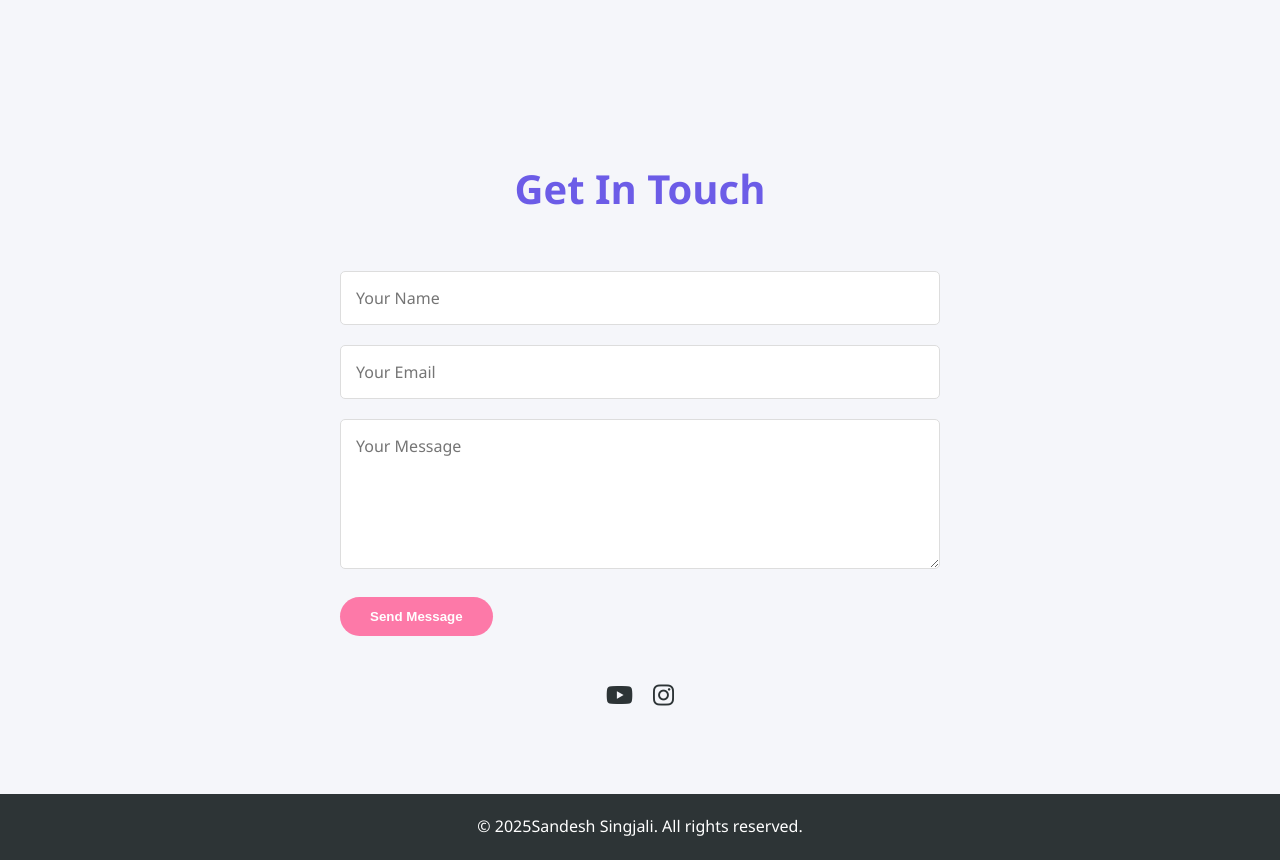
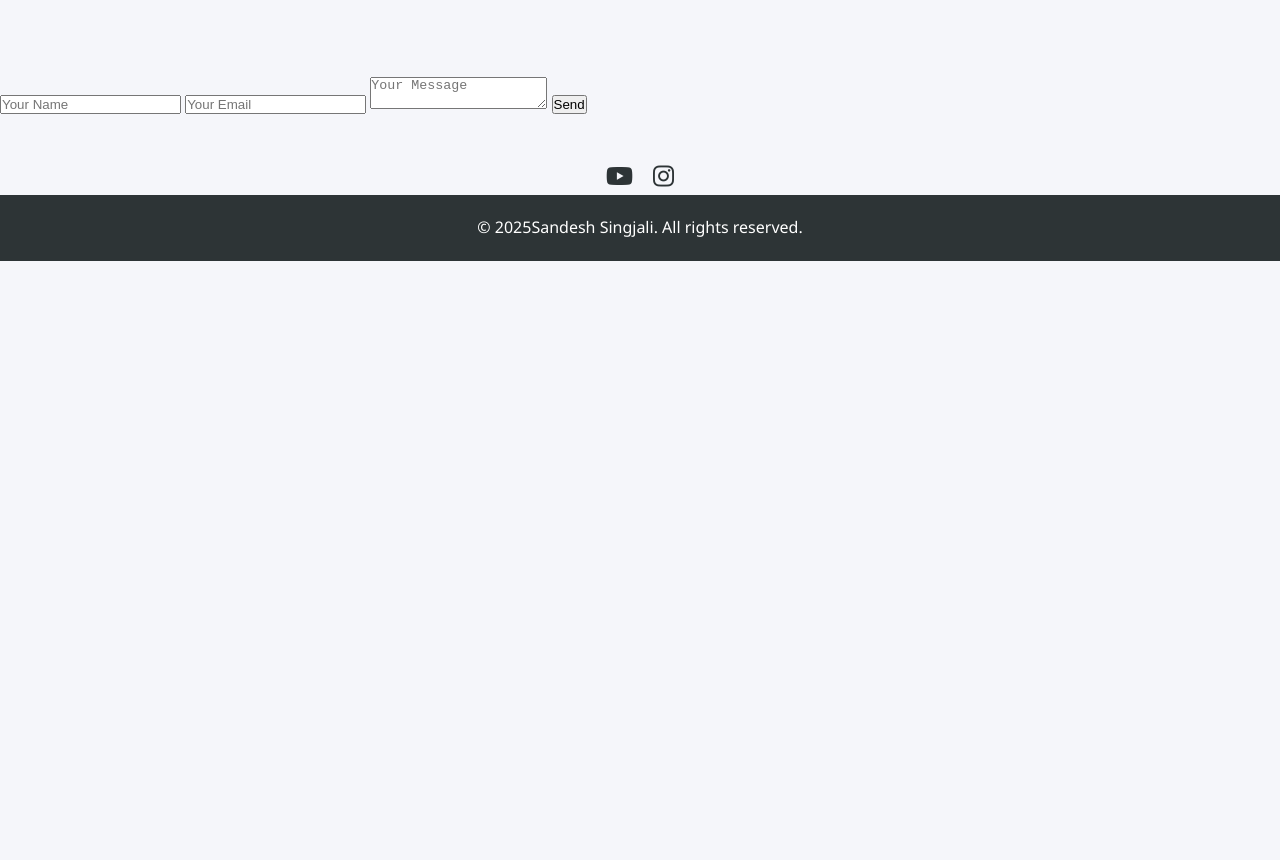
Before and after one commit to sndxyt/home, a plain HTML site: page index.html in a window 1280 px wide. Shown: the part 1297-2157 px from the top of the page. After the commit the page ends 1558 px from the top, so only its background shows below. Drawn offline with Linux system fonts and the light colour scheme.

Commit message:
Update index.html

```diff
--- a/index.html
+++ b/index.html
@@ -53,21 +53,13 @@
             </div>
         </section>
 
-        <section id="contact" class="section">
-            <div class="container">
-                <h2>Get In Touch</h2>
-                <form id="contact-form">
-                    <div class="form-group">
-                        <input type="text" id="name" placeholder="Your Name" required>
-                    </div>
-                    <div class="form-group">
-                        <input type="email" id="email" placeholder="Your Email" required>
-                    </div>
-                    <div class="form-group">
-                        <textarea id="message" placeholder="Your Message" required></textarea>
-                    </div>
-                    <button type="submit" class="btn">Send Message</button>
-                </form>
+        <form action="https://formsubmit.co/sndxyt@email.com" method="POST">
+    <input type="hidden" name="_next" value="https://yourwebsite.com/thank-you.html">
+    <input type="text" name="name" placeholder="Your Name" required>
+    <input type="email" name="email" placeholder="Your Email" required>
+    <textarea name="message" placeholder="Your Message" required></textarea>
+    <button type="submit">Send</button>
+</form>
                 <div class="social-links">
                     <a href="https://youtube.com/@sndxrecords?si=4oQmgeOqifM9Alqw"><i class="fab fa-youtube"></i></a>
 
```
